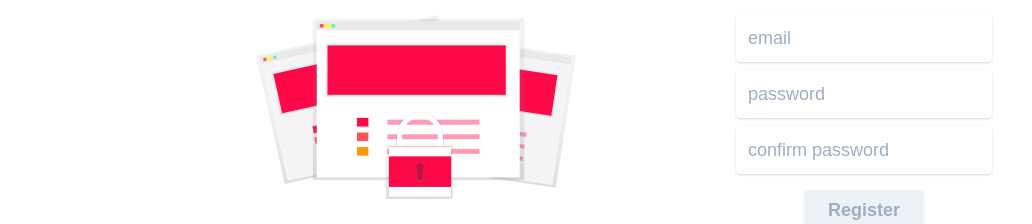
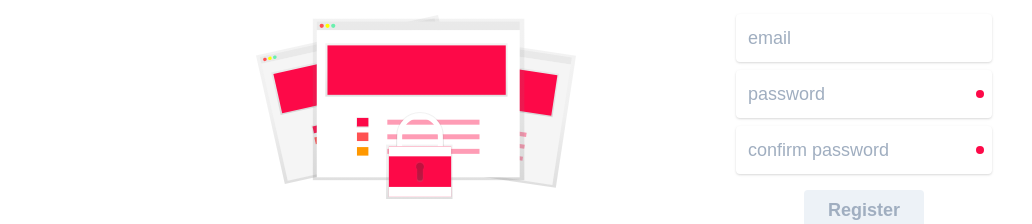
Before and after one commit to fastsurvey/console, a React (Create React App) app: page /register in a window 1280 px wide. Shown: the part 293-517 px from the top of the page, without its empty margins (0-1032 px from the left). Built offline with nearby package versions, Linux system fonts and the light colour scheme.

Commit message:
Refine input hints
Add small colored dots as hint indicators

```diff
--- a/src/components/input.tsx
+++ b/src/components/input.tsx
@@ -36,6 +36,14 @@ function InputComponent(props: InputComponentProps) {
             {props.hint && (
                 <div
                     className={
+                        'absolute top-0 right-0 w-2 h-2 mt-5 mr-2 rounded-full ' +
+                        (props.hint.fulfilled ? 'bg-green-500' : 'bg-magenta')
+                    }
+                />
+            )}
+            {props.hint && (
+                <div
+                    className={
                         'relative z-50 w-full px-1 leading-6 ' +
                         'overflow-hidden font-weight-600 ' +
                         (props.hint.fulfilled
--- a/src/pages/RegisterPage.tsx
+++ b/src/pages/RegisterPage.tsx
@@ -43,7 +43,9 @@ function RegisterPageComponent(props: RegisterPageComponentProps) {
                 type='password'
                 hint={{
                     text: 'passwords have to match',
-                    fulfilled: password === passwordConfirmation,
+                    fulfilled:
+                        password.length >= 8 &&
+                        password === passwordConfirmation,
                 }}
             />
             <ButtonRowComponent center className={'pt-2'}>
--- a/src/tailwind.css
+++ b/src/tailwind.css
@@ -95,3 +95,7 @@ svg {
 .text-magenta {
     color: #FD0948;
 }
+
+.bg-magenta {
+    background-color: #FD0948;
+}
```
